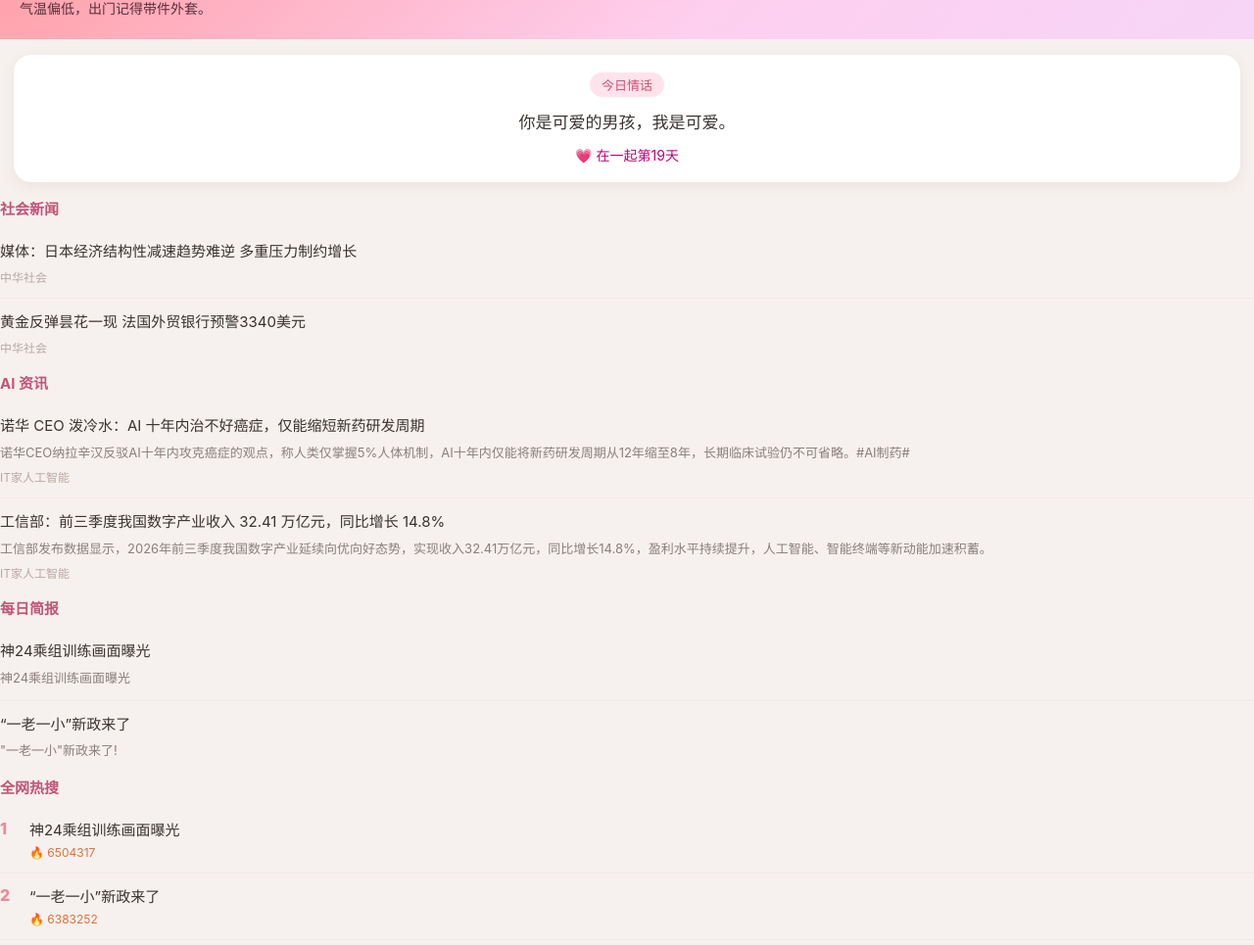
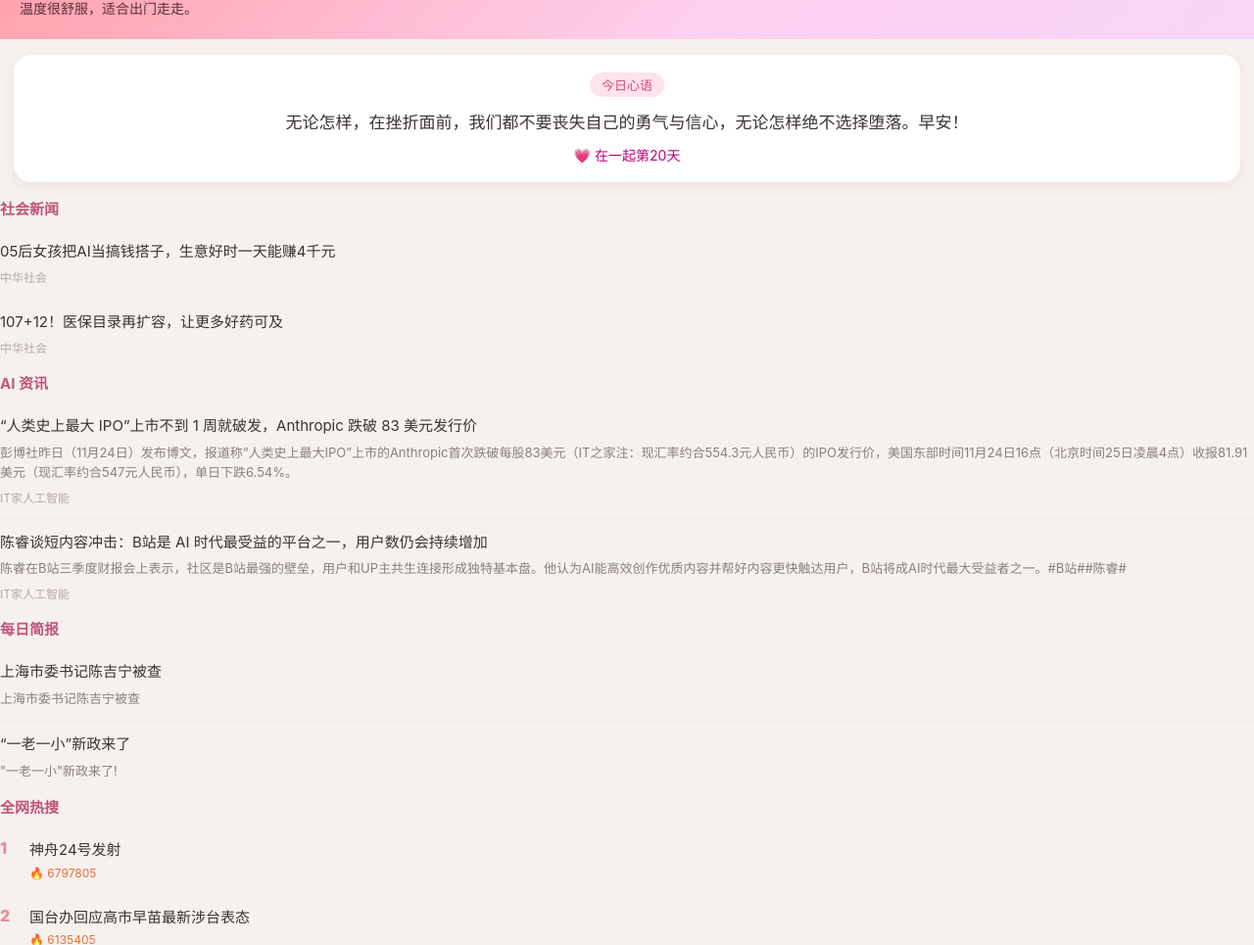
Before and after one commit to lemoncat0/-, a plain HTML site: page index.html in a window 1280 px wide. Shown: the part 155-1120 px from the top of the page at 98% size. Drawn offline with Linux system fonts and the light colour scheme.

Commit message:
chore: daily page 2026-11-25

```diff
--- a/index.html
+++ b/index.html
@@ -3,7 +3,7 @@
 <head>
 <meta charset="UTF-8">
 <meta name="viewport" content="width=device-width, initial-scale=1.0">
-<title>每日暖心推送 · 2026-11-24</title>
+<title>每日暖心推送 · 2026-11-25</title>
 <style>
   * { margin:0; padding:0; box-sizing:border-box; }
   body { font-family:-apple-system,"PingFang SC","Microsoft YaHei",sans-serif; background:#f6f1ee; color:#3a3330; padding-bottom:40px; }
@@ -35,25 +35,25 @@
 </head>
 <body>
   <div class="hero">
-    <div class="date">2026-11-24 · 周二</div>
+    <div class="date">2026-11-25 · 周三</div>
     <div class="city">滑县</div>
     <div class="w">
-      <div class="temp">6℃</div>
+      <div class="temp">15℃</div>
       <div class="wt">晴</div>
     </div>
-    <div class="desc" style="margin-top:8px;font-size:14px;">气温偏低，出门记得带件外套。</div>
+    <div class="desc" style="margin-top:8px;font-size:14px;">温度很舒服，适合出门走走。</div>
   </div>
 
   <div class="card love">
-    <span class="label">今日情话</span>
-    <div class="say">你是可爱的男孩，我是可爱。</div>
-    <div class="days">💗 在一起第19天</div>
+    <span class="label">今日心语</span>
+    <div class="say">无论怎样，在挫折面前，我们都不要丧失自己的勇气与信心，无论怎样绝不选择堕落。早安！</div>
+    <div class="days">💗 在一起第20天</div>
   </div>
 
-  <section class="block"><h3>社会新闻</h3><a class="item" href="https://news.china.com/socialgd/10000169/20261124/49902884.html" target="_blank" rel="noopener noreferrer"><div class="title">媒体：日本经济结构性减速趋势难逆 多重压力制约增长</div><span class="source">中华社会</span></a><a class="item" href="https://news.china.com/socialgd/10000169/20261124/49902887.html" target="_blank" rel="noopener noreferrer"><div class="title">黄金反弹昙花一现 法国外贸银行预警3340美元</div><span class="source">中华社会</span></a></section>
-  <section class="block"><h3>AI 资讯</h3><a class="item" href="https://www.ithome.com/1/031/705.htm" target="_blank" rel="noopener noreferrer"><div class="title">诺华 CEO 泼冷水：AI 十年内治不好癌症，仅能缩短新药研发周期</div><p class="desc">诺华CEO纳拉辛汉反驳AI十年内攻克癌症的观点，称人类仅掌握5%人体机制，AI十年内仅能将新药研发周期从12年缩至8年，长期临床试验仍不可省略。#AI制药#</p><span class="source">IT家人工智能</span></a><a class="item" href="https://www.ithome.com/1/031/320.htm" target="_blank" rel="noopener noreferrer"><div class="title">工信部：前三季度我国数字产业收入 32.41 万亿元，同比增长 14.8%</div><p class="desc">工信部发布数据显示，2026年前三季度我国数字产业延续向优向好态势，实现收入32.41万亿元，同比增长14.8%，盈利水平持续提升，人工智能、智能终端等新动能加速积蓄。</p><span class="source">IT家人工智能</span></a></section>
-  <section class="block"><h3>每日简报</h3><div class="item"><div class="title">神24乘组训练画面曝光</div><p class="desc">神24乘组训练画面曝光</p></div><div class="item"><div class="title">“一老一小”新政来了</div><p class="desc">&quot;一老一小&quot;新政来了!</p></div></section>
-  <section class="block"><h3>全网热搜</h3><div class="item rank"><span class="no">1</span><div><div class="title">神24乘组训练画面曝光</div><span class="hot">🔥 6504317</span></div></div><div class="item rank"><span class="no">2</span><div><div class="title">“一老一小”新政来了</div><span class="hot">🔥 6383252</span></div></div><div class="item rank"><span class="no">3</span><div><div class="title">我国探月工程取得重要成果</div><span class="hot">🔥 6149379</span></div></div></section>
+  <section class="block"><h3>社会新闻</h3><a class="item" href="https://news.china.com/socialgd/10000169/20261125/49905817.html" target="_blank" rel="noopener noreferrer"><div class="title">05后女孩把AI当搞钱搭子，生意好时一天能赚4千元</div><span class="source">中华社会</span></a><a class="item" href="https://news.china.com/social/1007/20261125/49904293.html" target="_blank" rel="noopener noreferrer"><div class="title">107+12！医保目录再扩容，让更多好药可及</div><span class="source">中华社会</span></a></section>
+  <section class="block"><h3>AI 资讯</h3><a class="item" href="https://www.ithome.com/1/031/983.htm" target="_blank" rel="noopener noreferrer"><div class="title">“人类史上最大 IPO”上市不到 1 周就破发，Anthropic 跌破 83 美元发行价</div><p class="desc">彭博社昨日（11月24日）发布博文，报道称“人类史上最大IPO”上市的Anthropic首次跌破每股83美元（IT之家注：现汇率约合554.3元人民币）的IPO发行价，美国东部时间11月24日16点（北京时间25日凌晨4点）收报81.91美元（现汇率约合547元人民币），单日下跌6.54%。</p><span class="source">IT家人工智能</span></a><a class="item" href="https://www.ithome.com/1/031/942.htm" target="_blank" rel="noopener noreferrer"><div class="title">陈睿谈短内容冲击：B站是 AI 时代最受益的平台之一，用户数仍会持续增加</div><p class="desc">陈睿在B站三季度财报会上表示，社区是B站最强的壁垒，用户和UP主共生连接形成独特基本盘。他认为AI能高效创作优质内容并帮好内容更快触达用户，B站将成AI时代最大受益者之一。#B站##陈睿#</p><span class="source">IT家人工智能</span></a></section>
+  <section class="block"><h3>每日简报</h3><div class="item"><div class="title">上海市委书记陈吉宁被查</div><p class="desc">上海市委书记陈吉宁被查</p></div><div class="item"><div class="title">“一老一小”新政来了</div><p class="desc">&quot;一老一小&quot;新政来了!</p></div></section>
+  <section class="block"><h3>全网热搜</h3><div class="item rank"><span class="no">1</span><div><div class="title">神舟24号发射</div><span class="hot">🔥 6797805</span></div></div><div class="item rank"><span class="no">2</span><div><div class="title">国台办回应高市早苗最新涉台表态</div><span class="hot">🔥 6135405</span></div></div><div class="item rank"><span class="no">3</span><div><div class="title">认出一个甲骨文 国家奖励10万</div><span class="hot">🔥 5944274</span></div></div></section>
 
   <div class="card health">
     <h3 style="color:#c98a3a;margin-bottom:8px;">💡 健康小妙招 · 便秘</h3>
```
